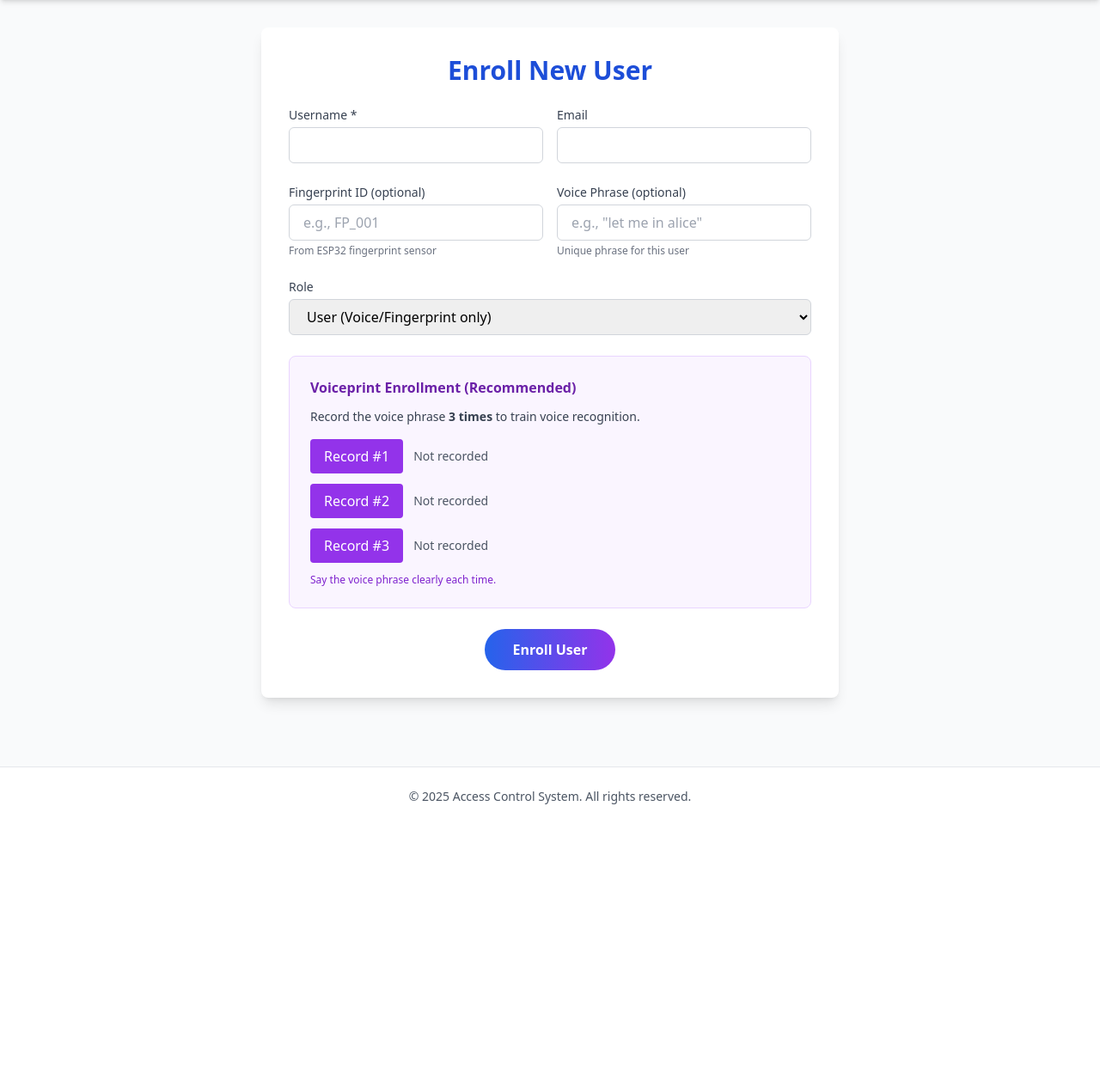
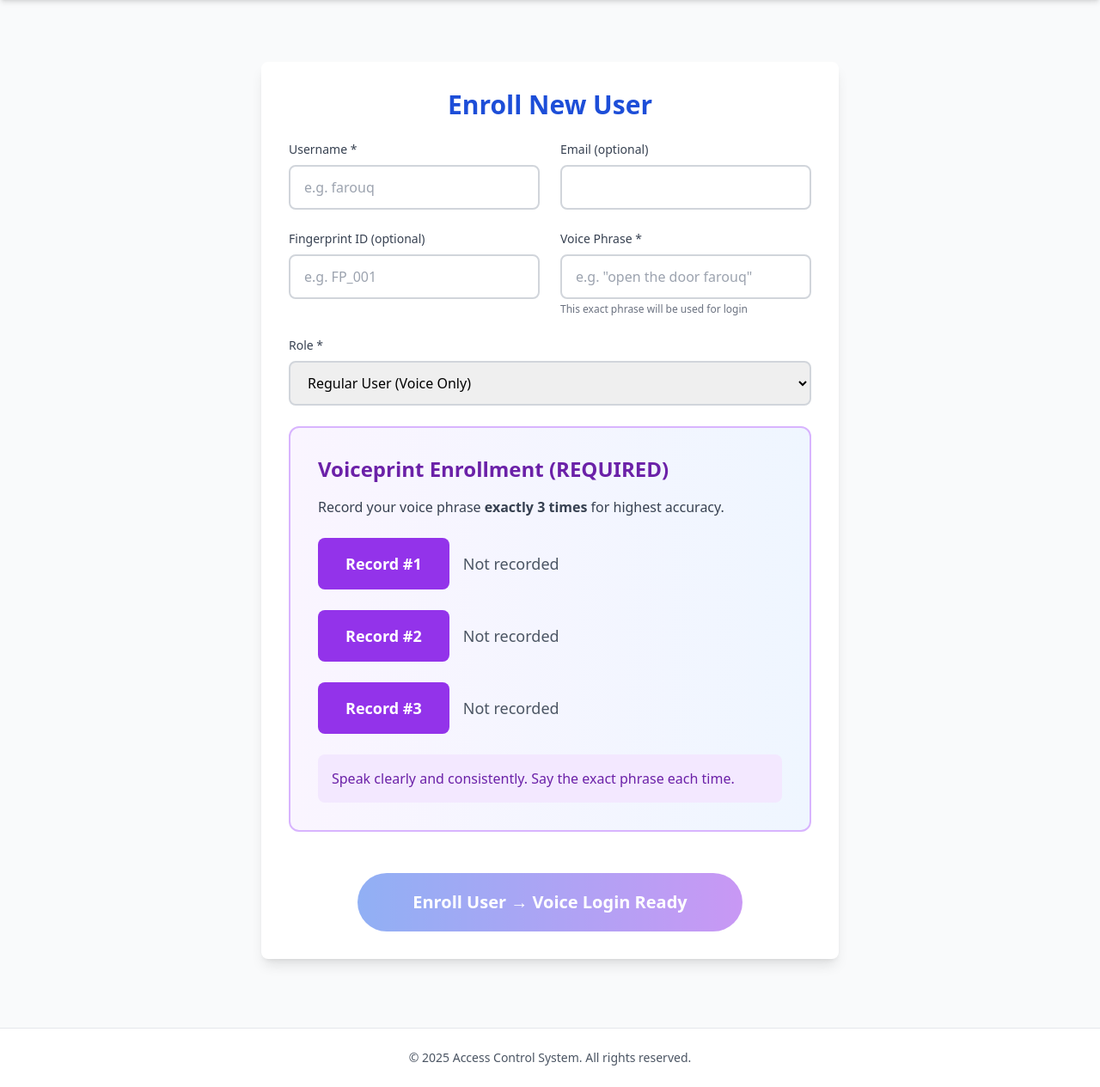
Before and after one commit to KRD66/access_management, a Django app: page /users/enroll/ in a window 1280 px wide. Shown: the part 64-1329 px from the top of the page at 86% size. Before the commit the page ends 1000 px from the top, so only its background shows below. Run offline with Django 5.2, Linux system fonts and the light colour scheme; a user stored in the database is signed in; some libraries are stand-ins or nearby versions.

Commit message:
enroll users template modified for admin voice

```diff
--- a/users/templates/users/enroll.html
+++ b/users/templates/users/enroll.html
@@ -1,9 +1,8 @@
 {% extends 'base.html' %}
 {% block content %}
-<div class="max-w-2xl mx-auto bg-white p-8 rounded-lg shadow-lg">
+<div class="max-w-2xl mx-auto bg-white p-8 rounded-lg shadow-lg mt-10">
     <h1 class="text-3xl font-bold mb-6 text-center text-blue-700">Enroll New User</h1>
 
-    <!-- Admin Check -->
     {% if not user.is_staff %}
         <div class="bg-red-50 border border-red-200 text-red-700 p-4 rounded-lg mb-6 text-center">
             <p><strong>Access Denied</strong></p>
@@ -12,126 +11,98 @@
         </div>
     {% else %}
 
+    {% if messages %}
+        <div class="mb-6">
+            {% for message in messages %}
+                <div class="p-4 rounded-lg text-center font-medium {% if message.tags == 'error' %}bg-red-100 text-red-700 border border-red-300{% else %}bg-green-100 text-green-700 border border-green-300{% endif %}">
+                    {{ message }}
+                </div>
+            {% endfor %}
+        </div>
+    {% endif %}
+
     <form method="post" class="space-y-6">
         {% csrf_token %}
 
-        <!-- Username & Email -->
-        <div class="grid grid-cols-1 md:grid-cols-2 gap-4">
+        <div class="grid grid-cols-1 md:grid-cols-2 gap-6">
             <div>
-                <label class="block text-sm font-medium text-gray-700 mb-1">Username *</label>
-                <input type="text" name="username" class="w-full px-4 py-2 border border-gray-300 rounded-md focus:ring-2 focus:ring-blue-500" required value="{{ request.POST.username|default:'' }}">
+                <label class="block text-sm font-medium text-gray-700 mb-2">Username *</label>
+                <input type="text" name="username" required class="w-full px-4 py-3 border-2 border-gray-300 rounded-lg focus:border-blue-500"
+                       value="{{ request.POST.username|default:'' }}" placeholder="e.g. farouq">
             </div>
             <div>
-                <label class="block text-sm font-medium text-gray-700 mb-1">Email</label>
-                <input type="email" name="email" class="w-full px-4 py-2 border border-gray-300 rounded-md focus:ring-2 focus:ring-blue-500" value="{{ request.POST.email|default:'' }}">
+                <label class="block text-sm font-medium text-gray-700 mb-2">Email (optional)</label>
+                <input type="email" name="email" class="w-full px-4 py-3 border-2 border-gray-300 rounded-lg focus:border-blue-500"
+                       value="{{ request.POST.email|default:'' }}">
             </div>
         </div>
 
-        <!-- Biometric Inputs -->
-        <div class="grid grid-cols-1 md:grid-cols-2 gap-4">
+        <div class="grid grid-cols-1 md:grid-cols-2 gap-6">
             <div>
-                <label class="block text-sm font-medium text-gray-700 mb-1">Fingerprint ID (optional)</label>
-                <input type="text" name="fingerprint_id" placeholder="e.g., FP_001" class="w-full px-4 py-2 border border-gray-300 rounded-md focus:ring-2 focus:ring-green-500" value="{{ request.POST.fingerprint_id|default:'' }}">
-                <p class="text-xs text-gray-500 mt-1">From ESP32 fingerprint sensor</p>
+                <label class="block text-sm font-medium text-gray-700 mb-2">Fingerprint ID (optional)</label>
+                <input type="text" name="fingerprint_id" placeholder="e.g. FP_001" class="w-full px-4 py-3 border-2 border-gray-300 rounded-lg focus:border-green-500">
             </div>
             <div>
-                <label class="block text-sm font-medium text-gray-700 mb-1">Voice Phrase (optional)</label>
-                <input type="text" name="voice_phrase" placeholder='e.g., "let me in alice"' class="w-full px-4 py-2 border border-gray-300 rounded-md focus:ring-2 focus:ring-purple-500" value="{{ request.POST.voice_phrase|default:'' }}">
-                <p class="text-xs text-gray-500 mt-1">Unique phrase for this user</p>
+                <label class="block text-sm font-medium text-gray-700 mb-2">Voice Phrase *</label>
+                <input type="text" name="voice_phrase" required placeholder='e.g. "open the door farouq"' class="w-full px-4 py-3 border-2 border-gray-300 rounded-lg focus:border-purple-500">
+                <p class="text-xs text-gray-500 mt-1">This exact phrase will be used for login</p>
             </div>
         </div>
 
-        <!-- Role + Conditional Password -->
         <div>
-            <label class="block text-sm font-medium text-gray-700 mb-1">Role</label>
-            <select name="role" id="role-select" class="w-full px-4 py-2 border border-gray-300 rounded-md focus:ring-2 focus:ring-blue-500">
-                <option value="user" {% if request.POST.role != 'admin' %}selected{% endif %}>User (Voice/Fingerprint only)</option>
-                <option value="admin" {% if request.POST.role == 'admin' %}selected{% endif %}>Admin (Username + Password)</option>
+            <label class="block text-sm font-medium text-gray-700 mb-2">Role *</label>
+            <select name="role" class="w-full px-4 py-3 border-2 border-gray-300 rounded-lg focus:border-blue-500">
+                <option value="user">Regular User (Voice Only)</option>
+                <option value="admin">Administrator (Voice Only)</option>
             </select>
         </div>
 
-        <!-- ADMIN PASSWORD FIELDS — ONLY SHOW WHEN ADMIN SELECTED -->
-        <div id="admin-password-box" class="space-y-4 p-5 bg-gradient-to-r from-purple-50 to-blue-50 rounded-lg border-2 border-purple-200 {% if request.POST.role != 'admin' %}hidden{% endif %}">
-            <h3 class="font-bold text-purple-800 text-lg">Set Admin Password</h3>
-            <div class="grid grid-cols-1 md:grid-cols-2 gap-4">
-                <div>
-                    <label class="block text-sm font-medium text-gray-700 mb-1">Password *</label>
-                    <input type="password" name="admin_password1" class="w-full px-4 py-2 border border-gray-300 rounded-md focus:ring-2 focus:ring-purple-500" placeholder="Enter strong password">
+        <!-- VOICEPRINT ENROLLMENT - REQUIRED -->
+        <div class="bg-gradient-to-r from-purple-50 to-blue-50 p-8 rounded-xl border-2 border-purple-300">
+            <h3 class="text-2xl font-bold text-purple-800 mb-4">Voiceprint Enrollment (REQUIRED)</h3>
+            <p class="text-gray-700 mb-6">Record your voice phrase <strong>exactly 3 times</strong> for highest accuracy.</p>
+
+            <div class="space-y-6">
+                <div class="flex items-center gap-4">
+                    <button type="button" id="record1" class="record-btn bg-purple-600 text-white px-8 py-4 rounded-lg text-lg font-semibold hover:bg-purple-700 transition">Record #1</button>
+                    <span id="status1" class="text-lg font-medium text-gray-600">Not recorded</span>
                 </div>
-                <div>
-                    <label class="block text-sm font-medium text-gray-700 mb-1">Confirm Password *</label>
-                    <input type="password" name="admin_password2" class="w-full px-4 py-2 border border-gray-300 rounded-md focus:ring-2 focus:ring-purple-500" placeholder="Repeat password">
+                <div class="flex items-center gap-4">
+                    <button type="button" id="record2" class="record-btn bg-purple-600 text-white px-8 py-4 rounded-lg text-lg font-semibold hover:bg-purple-700 transition" disabled>Record #2</button>
+                    <span id="status2" class="text-lg font-medium text-gray-600">Not recorded</span>
+                </div>
+                <div class="flex items-center gap-4">
+                    <button type="button" id="record3" class="record-btn bg-purple-600 text-white px-8 py-4 rounded-lg text-lg font-semibold hover:bg-purple-700 transition" disabled>Record #3</button>
+                    <span id="status3" class="text-lg font-medium text-gray-600">Not recorded</span>
                 </div>
             </div>
-            <p class="text-xs text-purple-700">This admin will use username + password to login</p>
+
+            <div class="mt-6 p-4 bg-purple-100 rounded-lg">
+                <p class="text-purple-800 font-medium">Speak clearly and consistently. Say the exact phrase each time.</p>
+            </div>
         </div>
 
-        <!-- Voiceprint Enrollment -->
-        <div class="bg-purple-50 p-6 rounded-lg border border-purple-200">
-            <h3 class="font-semibold text-purple-800 mb-3">Voiceprint Enrollment (Recommended)</h3>
-            <p class="text-sm text-gray-700 mb-4">Record the voice phrase <strong>3 times</strong> to train voice recognition.</p>
-
-            <div class="space-y-3">
-                <div class="flex items-center gap-3">
-                    <button type="button" id="record1" class="record-btn bg-purple-600 text-white px-4 py-2 rounded hover:bg-purple-700">
-                        Record #1
-                    </button>
-                    <span id="status1" class="text-sm text-gray-600">Not recorded</span>
-                </div>
-                <div class="flex items-center gap-3">
-                    <button type="button" id="record2" class="record-btn bg-purple-600 text-white px-4 py-2 rounded hover:bg-purple-700" disabled>
-                        Record #2
-                    </button>
-                    <span id="status2" class="text-sm text-gray-600">Not recorded</span>
-                </div>
-                <div class="flex items-center gap-3">
-                    <button type="button" id="record3" class="record-btn bg-purple-600 text-white px-4 py-2 rounded hover:bg-purple-700" disabled>
-                        Record #3
-                    </button>
-                    <span id="status3" class="text-sm text-gray-600">Not recorded</span>
-                </div>
-            </div>
-            <p class="text-xs text-purple-700 mt-3">Say the voice phrase clearly each time.</p>
-        </div>
-
-        <!-- Submit -->
-        <div class="text-center">
-            <button type="submit" id="submitBtn" class="bg-gradient-to-r from-blue-600 to-purple-600 text-white font-bold py-3 px-8 rounded-full hover:shadow-lg transform hover:scale-105 transition duration-200" disabled>
-                Enroll User
+        <div class="text-center pt-6">
+            <button type="submit" id="submitBtn" disabled class="bg-gradient-to-r from-blue-600 to-purple-600 text-white font-bold text-xl px-16 py-5 rounded-full hover:shadow-2xl transform hover:scale-105 transition duration-300 opacity-50 cursor-not-allowed">
+                Enroll User → Voice Login Ready
             </button>
         </div>
     </form>
 
-    <!-- Hidden inputs + Recording Script -->
     <input type="hidden" name="voiceprint1" id="voiceprint1">
     <input type="hidden" name="voiceprint2" id="voiceprint2">
     <input type="hidden" name="voiceprint3" id="voiceprint3">
 
     <script>
-        // Show/hide admin password fields
-        const roleSelect = document.getElementById('role-select');
-        const passwordBox = document.getElementById('admin-password-box');
-
-        roleSelect.addEventListener('change', function() {
-            passwordBox.classList.toggle('hidden', this.value !== 'admin');
-        });
-
-        // Keep showing if form was submitted with admin selected
-        if (roleSelect.value === 'admin') {
-            passwordBox.classList.remove('hidden');
-        }
-
-        // Your existing recording script (unchanged)
         let recordings = 0;
-        const totalRecordings = 3;
-        const recordButtons = ['record1', 'record2', 'record3'].map(id => document.getElementById(id));
-        const statusSpans = ['status1', 'status2', 'status3'].map(id => document.getElementById(id));
-        const hiddenInputs = ['voiceprint1', 'voiceprint2', 'voiceprint3'].map(id => document.getElementById(id));
+        const recordButtons = document.querySelectorAll('.record-btn');
+        const statusSpans = [document.getElementById('status1'), document.getElementById('status2'), document.getElementById('status3')];
+        const hiddenInputs = [document.getElementById('voiceprint1'), document.getElementById('voiceprint2'), document.getElementById('voiceprint3')];
         let mediaRecorder;
 
         recordButtons.forEach((btn, index) => {
             btn.addEventListener('click', async () => {
-                if (mediaRecorder && mediaRecorder.state === 'recording') return;
+                if (mediaRecorder?.state === 'recording') return;
 
                 try {
                     const stream = await navigator.mediaDevices.getUserMedia({ audio: true });
@@ -145,26 +116,29 @@
                         reader.onloadend = () => {
                             hiddenInputs[index].value = reader.result;
                             statusSpans[index].textContent = 'Recorded';
-                            statusSpans[index].className = 'text-sm text-green-600';
+                            statusSpans[index].className = 'text-lg font-bold text-green-600';
                             recordings++;
 
-                            if (recordings < totalRecordings) {
+                            if (recordings < 3) {
                                 recordButtons[recordings].disabled = false;
+                                recordButtons[recordings].classList.remove('opacity-50');
                             } else {
                                 document.getElementById('submitBtn').disabled = false;
+                                document.getElementById('submitBtn').classList.remove('opacity-50', 'cursor-not-allowed');
+                                document.getElementById('submitBtn').classList.add('hover:shadow-2xl');
                             }
                         };
                         reader.readAsDataURL(blob);
-                        stream.getTracks().forEach(track => track.stop());
+                        stream.getTracks().forEach(t => t.stop());
                     };
 
                     mediaRecorder.start();
                     btn.textContent = 'Recording...';
-                    btn.disabled = true;
-                    setTimeout(() => mediaRecorder.stop(), 3000);
+                    btn.classList.add('bg-red-600');
+                    setTimeout(() => mediaRecorder.stop(), 4000);
                 } catch (err) {
-                    statusSpans[index].textContent = 'Mic access denied';
-                    statusSpans[index].className = 'text-sm text-red-600';
+                    statusSpans[index].textContent = 'Mic denied';
+                    statusSpans[index].className = 'text-lg font-bold text-red-600';
                 }
             });
         });
--- a/users/views.py
+++ b/users/views.py
@@ -31,7 +31,7 @@ def voice_login(request):
 
         if not username or not voice_data:
             messages.error(request, 'Please enter username and record your voice.')
-            return render(request, 'access_system/templates/registration/login.html')
+            return render(request, 'login.html')
 
         try:
             user = User.objects.get(username=username)
@@ -39,7 +39,7 @@ def voice_login(request):
 
             if not profile.eagle_speaker_id:
                 messages.error(request, 'No voiceprint enrolled for this user.')
-                return render(request, 'access_system/templates/registration/login.html')
+                return render(request, 'login.html')
 
             # Save voice temporarily
             format_part, b64data = voice_data.split(';base64,')
@@ -71,8 +71,7 @@ def voice_login(request):
             messages.error(request, 'User not found.')
         except Exception as e:
             messages.error(request, 'Login error. Please try again.')
-
-        return render(request, 'login.html')  # ← ALWAYS RENDER, NEVER REDIRECT
+        return render(request, 'login.html')
 
     # GET request → show login page
     return render(request, 'login.html')
```
Also changed, not shown: db.sqlite3.
